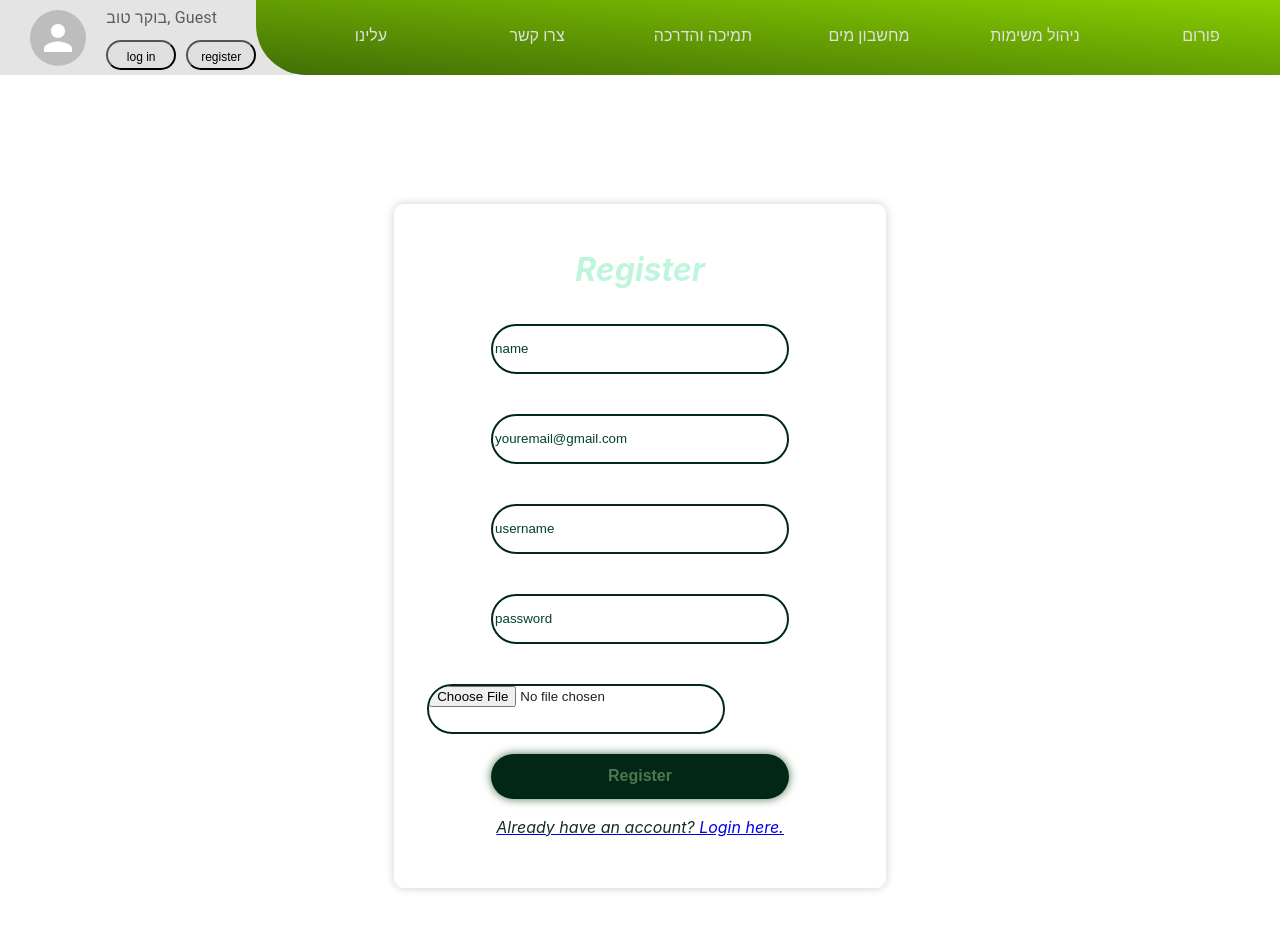
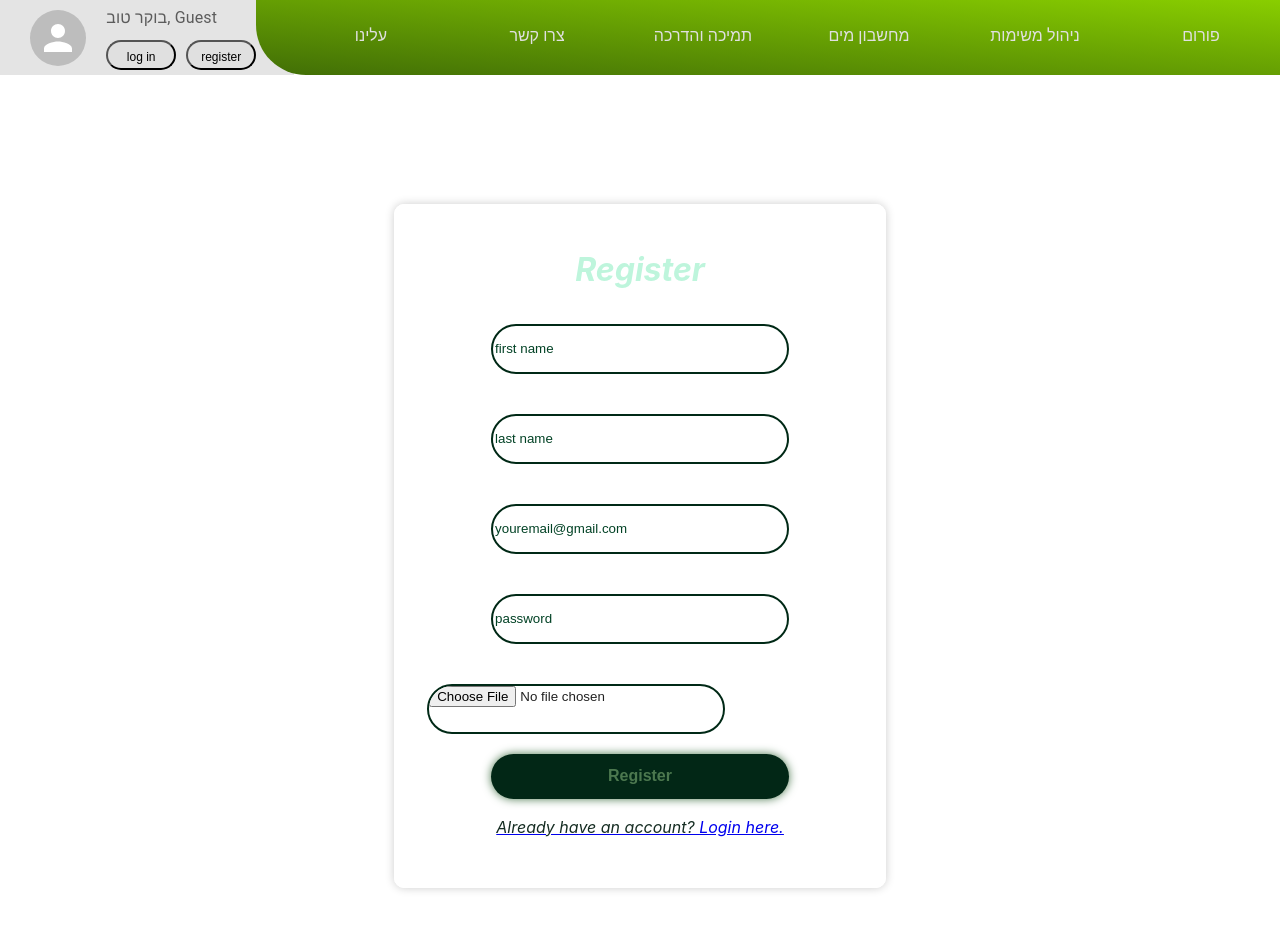
Before and after one commit to Daanielle/WaterWiseAI, a React (Create React App) app in the folder water-wize-ai/: page /Register in a window 1280 px wide. Shown: the top 930 px of the page. Built offline with nearby package versions, Linux system fonts and the light colour scheme.

Commit message:
fixed change details mechanism, replaced username with first & last name

```diff
--- a/water-wize-ai/src/components/RegisterForm.js
+++ b/water-wize-ai/src/components/RegisterForm.js
@@ -3,9 +3,10 @@ import classes from "../styles/Register_and_Login.css";
 import { Link } from "react-router-dom";
 
 const Register = (props) => {
-  const [username, setUsername] = useState('');
+  // const [username, setUsername] = useState('');
   const [password, setPassword] = useState('');
-  const [name, setName] = useState('');
+  const [firstName, setFirstName] = useState('');
+  const [lastName, setLastName] = useState('');
   const [email, setEmail] = useState('');
   const [error, setError] = useState('');
   const [image, setImage] = useState('');
@@ -35,7 +36,7 @@ const Register = (props) => {
     }
 
     // Register the user (you need to implement this logic)
-    await registerUser(name, email, username, password, image);
+    await registerUser(firstName, lastName, email, password, image);
     setError('Registration successful');
     // Optionally, you can redirect the user to another page after successful registration
   }
@@ -59,7 +60,7 @@ const Register = (props) => {
     }
   };
 
-  const registerUser = async (name, email, username, password, image) => {
+  const registerUser = async (firstName, lastName, email,  password, image) => {
     try {
       const registerResponse = await fetch("/users/register", {
         method: "POST",
@@ -67,7 +68,9 @@ const Register = (props) => {
           "Content-Type": "application/json",
         },
         body: JSON.stringify({
-          "name": name,
+          "firstName": firstName,
+          "lastName": lastName,
+          // "username": username,
           "email": email,
           "password": password,
           "image": image,
@@ -82,7 +85,7 @@ const Register = (props) => {
     } catch (error) {
       console.error("Error:", error);
     }
-    console.log('Registering user:', name, email, username, password);
+    console.log('Registering user:', firstName, lastName, email,  password);
   }
 
   return (
@@ -91,14 +94,17 @@ const Register = (props) => {
         <h1 className="my_h1">Register</h1>
         {error && <div className="error">{error}</div>}
         <div>
-          <input className="my_input" value={name} onChange={(e) => setName(e.target.value)} type="text" placeholder="name" id="name" name="name" required></input>
+          <input className="my_input" value={firstName} onChange={(e) => setFirstName(e.target.value)} type="text" placeholder="first name" id="firstName" name="firstName" required></input>
+        </div>
+        <div>
+          <input className="my_input" value={lastName} onChange={(e) => setLastName(e.target.value)} type="text" placeholder="last name" id="lastName" name="lastName" required></input>
         </div>
         <div>
           <input className="my_input" value={email} onChange={(e) => setEmail(e.target.value)} type="email" placeholder="youremail@gmail.com" id="email" name="email" required></input>
         </div>
-        <div>
+        {/* <div>
           <input className="my_input" value={username} onChange={(e) => setUsername(e.target.value)} type="text" placeholder="username" id="username" name="username" required></input>
-        </div>
+        </div> */}
         <div>
           <input className="my_input" value={password} onChange={(e) => setPassword(e.target.value)} type="password" placeholder="password" id="password" name="password" required></input>
         </div>
--- a/water-wize-ai/src/components/UserDetailsBar.js
+++ b/water-wize-ai/src/components/UserDetailsBar.js
@@ -61,7 +61,7 @@ function UserDetailsBar() {
       <Avatar src={user ? user.image : null} sx={{ width: 56, height: 56 }} />
       <div>
         <Typography color="text.secondary">
-          {dict.goodMorning}, {user ? user.name : 'Guest'}
+          {dict.goodMorning}, {user ? user.firstName : 'Guest'}
         </Typography>
         {user ? LoggedInBtns : GuestBtns}
       </div>
--- a/water-wize-ai/src/pages/UserDetails.js
+++ b/water-wize-ai/src/pages/UserDetails.js
@@ -39,15 +39,15 @@ function UserDetails() {
             <form onSubmit={handleuserDetailsChange}>
                 <div>
                     <input
-                        name="name"
-                        value={editedUser && editedUser.name}
+                        name="first name"
+                        value={editedUser && editedUser.firstName}
                         onChange={handleUserDetailsChange}
                     />
                 </div>
                 <div>
                     <input
-                        name="id"
-                        value={editedUser && editedUser._id}
+                        name="last name"
+                        value={editedUser && editedUser.lastName}
                         onChange={handleUserDetailsChange}
                     />
                 </div>
```
Also changed, not shown: 2 other files (tests, documents, lock files or other folders).
